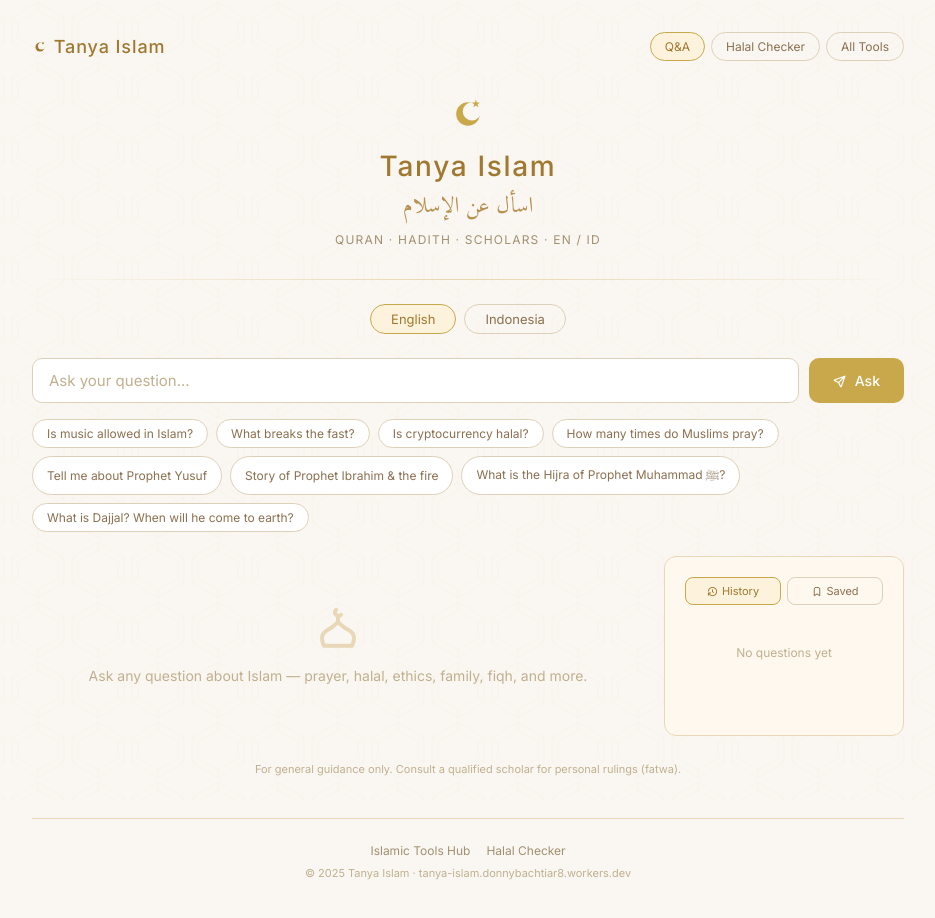
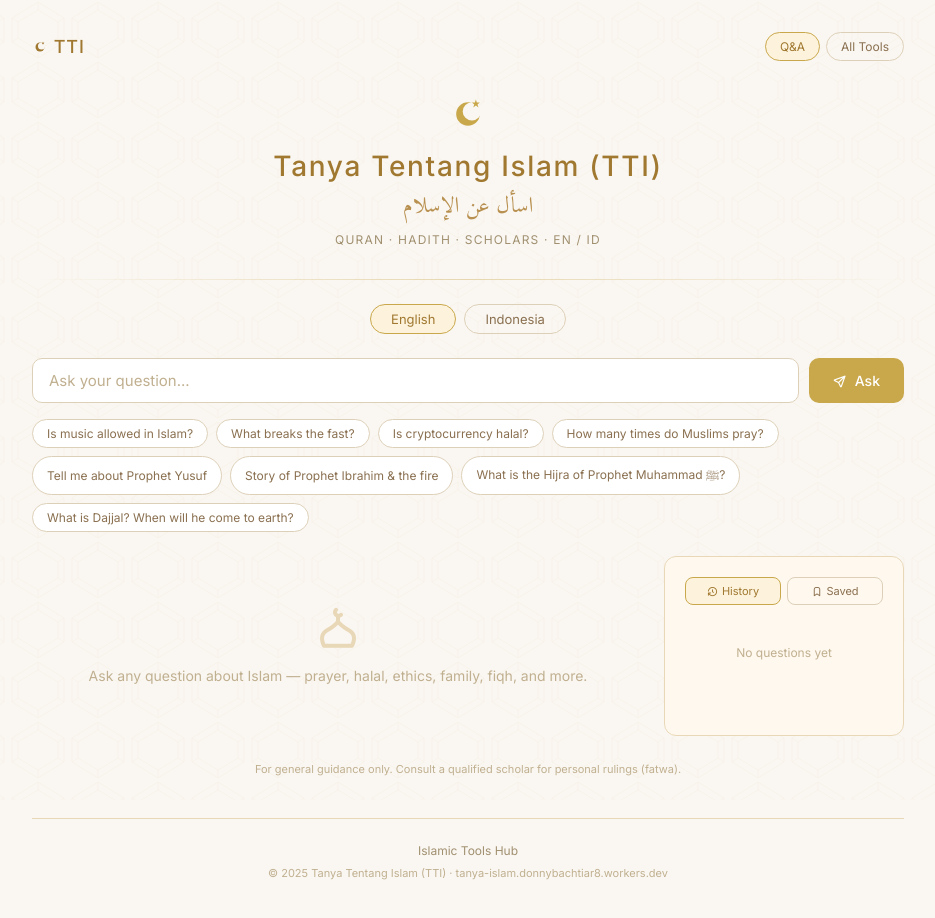
Before and after one commit to donnyag2008/tanya-islam, a website: page index.html in a window 1280 px wide. Shown: the whole page, without its empty margins (172-1107 px from the left). Drawn offline with Linux system fonts and the light colour scheme.

Commit message:
Add files via upload

```diff
--- a/index.html
+++ b/index.html
@@ -3,17 +3,17 @@
 <head>
   <meta charset="UTF-8" />
   <meta name="viewport" content="width=device-width, initial-scale=1.0" />
-  <title>Tanya Islam — Islamic Q&A</title>
+  <title>Tanya Tentang Islam (TTI) — Islamic Q&A</title>
   <meta name="description" content="Ask any question about Islam — answered from Quran, Hadith, and scholarly opinion. Available in English and Bahasa Indonesia." />
 
   <!-- Open Graph / WhatsApp / Social sharing -->
   <meta property="og:type" content="website" />
   <meta property="og:url" content="https://tanya-islam.donnybachtiar8.workers.dev/" />
-  <meta property="og:title" content="Tanya Islam — Islamic Q&A" />
+  <meta property="og:title" content="Tanya Tentang Islam (TTI) — Islamic Q&A" />
   <meta property="og:description" content="Ask any question about Islam — answered from Quran, Hadith & scholars. English & Bahasa Indonesia." />
   <meta property="og:image" content="https://tanya-islam.donnybachtiar8.workers.dev/og-image.svg" />
   <meta property="twitter:card" content="summary_large_image" />
-  <meta property="twitter:title" content="Tanya Islam — Islamic Q&A" />
+  <meta property="twitter:title" content="Tanya Tentang Islam (TTI) — Islamic Q&A" />
   <meta property="twitter:description" content="Ask any question about Islam — answered from Quran, Hadith & scholars." />
   <meta property="twitter:image" content="https://tanya-islam.donnybachtiar8.workers.dev/og-image.svg" />
 
@@ -131,18 +131,17 @@
   <div class="container">
     <nav class="topnav">
       <a class="nav-logo" href="index.html">
-        <span><svg width="16" height="16" viewBox="0 0 64 64" style="vertical-align:-2px"><circle cx="32" cy="32" r="18" fill="#a07830"/><circle cx="38" cy="28" r="14" fill="#faf7f2"/><polygon points="44,10 45.5,14.5 50,14.5 46.5,17.5 48,22 44,19 40,22 41.5,17.5 38,14.5 42.5,14.5" fill="#a07830"/></svg> Tanya Islam</span>
+        <span><svg width="16" height="16" viewBox="0 0 64 64" style="vertical-align:-2px"><circle cx="32" cy="32" r="18" fill="#a07830"/><circle cx="38" cy="28" r="14" fill="#faf7f2"/><polygon points="44,10 45.5,14.5 50,14.5 46.5,17.5 48,22 44,19 40,22 41.5,17.5 38,14.5 42.5,14.5" fill="#a07830"/></svg> TTI</span>
       </a>
       <div class="nav-links">
         <a class="nav-link active" href="index.html">Q&amp;A</a>
-        <a class="nav-link" href="halal.html">Halal Checker</a>
         <a class="nav-link" href="hub.html">All Tools</a>
       </div>
     </nav>
 
     <div class="header">
       <div class="crescent"><svg width="42" height="42" viewBox="0 0 64 64"><circle cx="32" cy="32" r="18" fill="#c9a84c"/><circle cx="38" cy="28" r="14" fill="#faf7f2"/><polygon points="44,10 45.5,14.5 50,14.5 46.5,17.5 48,22 44,19 40,22 41.5,17.5 38,14.5 42.5,14.5" fill="#c9a84c"/></svg></div>
-      <div class="title">Tanya Islam</div>
+      <div class="title">Tanya Tentang Islam (TTI)</div>
       <div class="arabic-title">اسأل عن الإسلام</div>
       <div class="subtitle">Quran · Hadith · Scholars · EN / ID</div>
     </div>
@@ -187,9 +186,8 @@
     <div class="footer">
       <div class="footer-links">
         <a class="footer-link" href="hub.html">Islamic Tools Hub</a>
-        <a class="footer-link" href="halal.html">Halal Checker</a>
       </div>
-      <div class="footer-copy">© 2025 Tanya Islam · tanya-islam.donnybachtiar8.workers.dev</div>
+      <div class="footer-copy">© 2025 Tanya Tentang Islam (TTI) · tanya-islam.donnybachtiar8.workers.dev</div>
     </div>
   </div>
 
@@ -309,7 +307,7 @@
       const lines = [q, '', d.answer, quranLine, hadithLine, d.tafsir?`Tafsir (Ibn Kathir): ${d.tafsir}`:''].filter(Boolean).join('\n');
       const shareUrl = `${location.origin}${location.pathname}?q=${encodeURIComponent(q)}&lang=${currentLang}`;
       if (navigator.share) {
-        navigator.share({ title: 'Tanya Islam', text: lines, url: shareUrl }).catch(()=>{});
+        navigator.share({ title: 'Tanya Tentang Islam (TTI)', text: lines, url: shareUrl }).catch(()=>{});
       } else {
         navigator.clipboard.writeText(`${lines}\n\n${shareUrl}`)
           .then(()=>showToast(currentLang==='id' ? 'Link disalin!' : 'Link copied!'))
```
Also changed, not shown: hub.html (+5 -5 lines), manifest.json.
